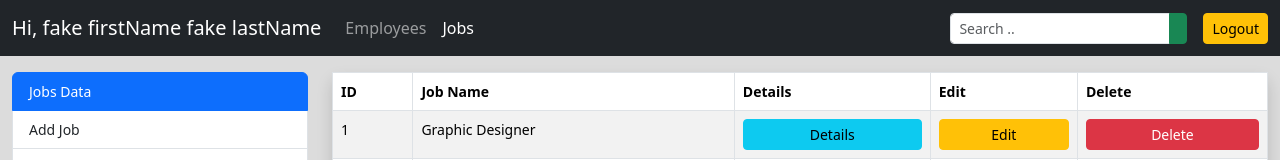
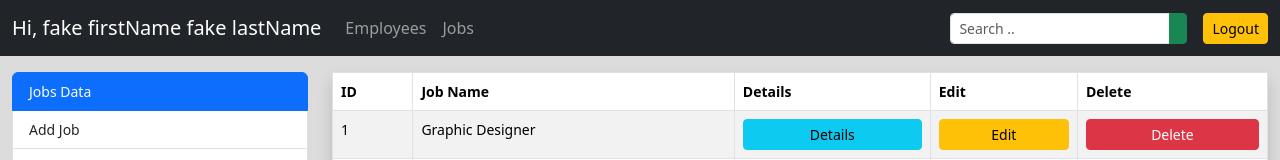
Before and after one commit to ali-moradzade/ems-site, a React (Create React App) app in the folder frontend/: page / in a window 1280 px wide. Shown: the top 160 px of the page. Built offline with nearby package versions, Linux system fonts and the light colour scheme.

Commit message:
updating Navbar to use our Link comp

```diff
--- a/frontend/src/components/Navbar.tsx
+++ b/frontend/src/components/Navbar.tsx
@@ -1,31 +1,33 @@
 import {useUserContext} from "../hooks/use-user-context";
+import React from "react";
+import {Link} from "./Link";
 
-interface NavbarProps {
-    activeLink: string;
-}
+export function Navbar() {
+    const {user} = useUserContext()!;
+    const {firstName, lastName} = user;
 
     const linkItems = [
         {
             label: 'Employees',
-        link: '/employees',
+            path: '/employees',
         },
         {
             label: 'Jobs',
-        link: '/jobs',
+            path: '/jobs',
         }
     ];
 
-export function Navbar({activeLink}: NavbarProps) {
-    const {user} = useUserContext()!;
-    const {firstName, lastName} = user;
 
-    const renderedLinks = linkItems.map((item, index) => {
+    const renderedLinks = linkItems.map((item) => {
         return (
-            <li className="nav-item" key={index}>
-                <a className={`nav-link ${item.link === activeLink ? 'active' : ''}`} aria-current="page"
-                   href={item.link}>
+            <li className="nav-item" key={item.label}>
+                <Link
+                    to={item.path}
+                    className="nav-link"
+                    activeClassName="active"
+                >
                     {item.label}
-                </a>
+                </Link>
             </li>
         );
     });
@@ -33,7 +35,9 @@ export function Navbar({activeLink}: NavbarProps) {
     return (
         <nav className="navbar navbar-expand-lg navbar-dark bg-dark">
             <div className="container-fluid">
-                <a className="navbar-brand" href="#">Hi, {firstName} {lastName}</a>
+                <Link to={'/'} className="navbar-brand">
+                    Hi, {firstName} {lastName}
+                </Link>
                 <button className="navbar-toggler" type="button" data-bs-toggle="collapse"
                         data-bs-target="#navbarSupportedContent" aria-controls="navbarSupportedContent"
                         aria-expanded="false" aria-label="Toggle navigation">
@@ -51,7 +55,7 @@ export function Navbar({activeLink}: NavbarProps) {
                                 className="fa fa-search"></i></button>
                         </div>
                     </form>
-                    <a href="#" role="button" className="btn btn-sm btn-warning ms-3">Logout</a>
+                    <button role="button" className="btn btn-sm btn-warning ms-3">Logout</button>
                 </div>
             </div>
         </nav>
--- a/frontend/src/pages/DashboardPage.tsx
+++ b/frontend/src/pages/DashboardPage.tsx
@@ -3,7 +3,7 @@ import {Navbar} from "../components/Navbar";
 export function DashboardPage() {
     return (
         <div>
-            <Navbar activeLink={'/'}/>
+            <Navbar/>
 
             <div className="container-fluid">
                 <div className="row mt-3">
--- a/frontend/src/pages/EmployeeListPage.tsx
+++ b/frontend/src/pages/EmployeeListPage.tsx
@@ -31,7 +31,7 @@ export function EmployeeListPage() {
 
     return (
         <div>
-            <Navbar activeLink={'/employees'}/>
+            <Navbar/>
 
             {/* dashboard contents */}
             <div className="container-fluid">
--- a/frontend/src/pages/JobsListPage.tsx
+++ b/frontend/src/pages/JobsListPage.tsx
@@ -22,7 +22,7 @@ export function JobsListPage() {
 
     return (
         <div>
-            <Navbar activeLink={'/jobs'}/>
+            <Navbar/>
 
             {/* dashboard contents */}
             <div className="container-fluid">
```
Lines whose indentation alone changed are shown as unchanged.
